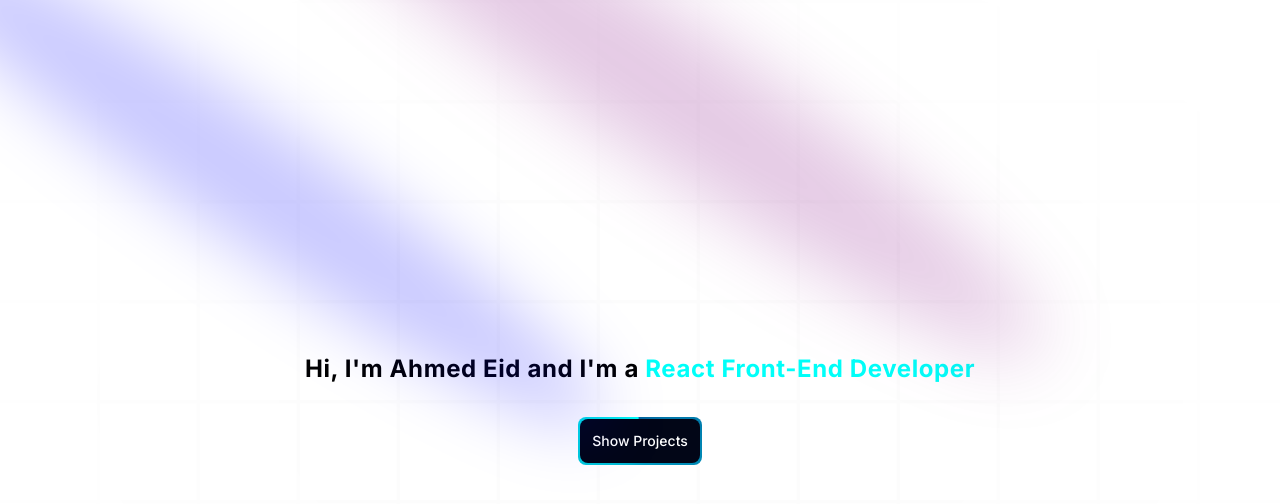
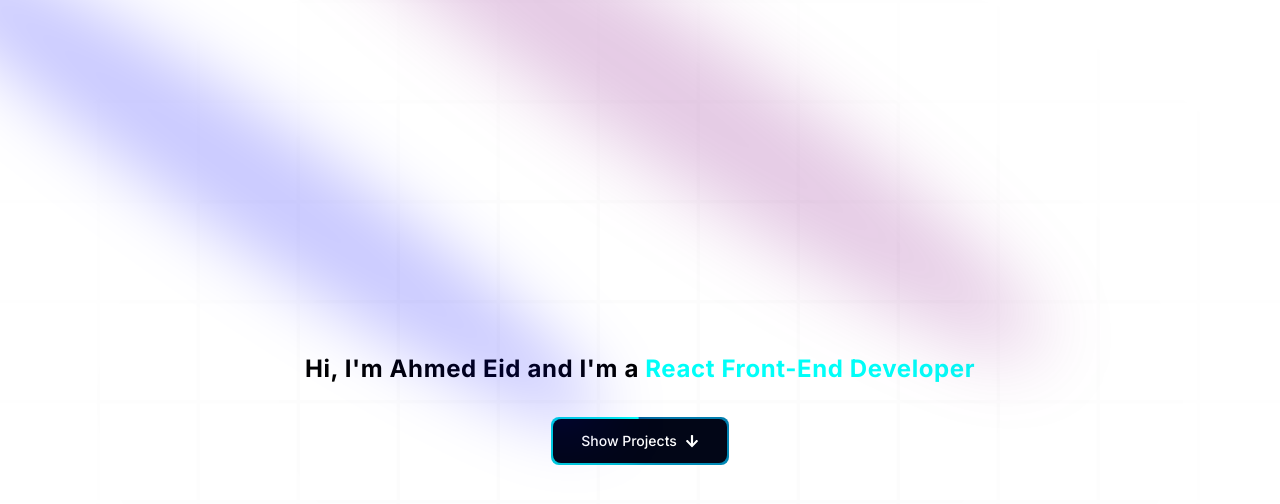
Before and after one commit to AhmedEid2504/ahmed-eid, a Next.js app: page / in a window 1280 px wide. Shown: the top 504 px of the page. Built offline with nearby package versions, Linux system fonts and the light colour scheme.

Commit message:
add prop types for the button so we can customize it and add icons, function, extra classes

```diff
--- a/components/Hero.tsx
+++ b/components/Hero.tsx
@@ -4,6 +4,7 @@
 import { Spotlight } from './ui/Spotlight'
 import { TextGenerateEffect } from './ui/TextGenerateEffect'
 import  MagicButton from './ui/MagicButton'
+import { FaArrowAltCircleDown, FaArrowDown, FaLocationArrow } from 'react-icons/fa';
 
 const Hero = () => {
     const [mousePosition, setMousePosition] = useState({ x: 0, y: 0 });
@@ -51,6 +52,8 @@
                 <div className='mt-8'>
                     <MagicButton
                         content='Show Projects'
+                        icon={<FaArrowDown />}
+                        position='right'
                     />
                 </div>
             </div>
--- a/components/ui/MagicButton.tsx
+++ b/components/ui/MagicButton.tsx
@@ -15,7 +15,7 @@
     return (
         <button className="relative inline-flex h-12 overflow-hidden rounded-lg p-[2px]  transform duration-200 ease-in">
             <span className="absolute inset-[-1000%] animate-[spin_2s_linear_infinite] bg-[conic-gradient(from_90deg_at_50%_50%,#01629c_0%,#00a2c5_50%,#00fff9_100%)]" />
-            <span className={`inline-flex h-full w-full cursor-pointer items-center justify-center rounded-lg bg-slate-950 px-3 py-1 text-sm font-medium text-white backdrop-blur-3xl hover:text-clr_1 transform duration-200 ease-in ${otherClasses}`}>
+            <span className={`inline-flex gap-2 h-full w-full cursor-pointer items-center justify-center rounded-lg bg-slate-950 px-7 text-sm font-medium text-white backdrop-blur-3xl hover:text-clr_1 transform duration-200 ease-in ${otherClasses}`}>
                 {position === "left" && icon}
                 {content}
                 {position === "right" && icon}
--- a/package.json
+++ b/package.json
@@ -16,6 +16,7 @@
     "next-themes": "^0.3.0",
     "react": "^18",
     "react-dom": "^18",
+    "react-icons": "^5.2.1",
     "tailwind-merge": "^2.4.0",
     "tailwindcss-animate": "^1.0.7"
   },
```
Also changed, not shown: 1 other file (tests, documents, lock files or other folders).
